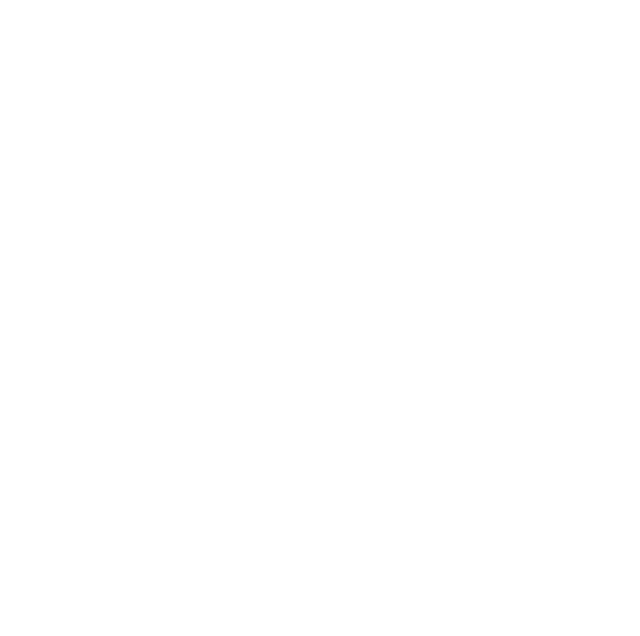
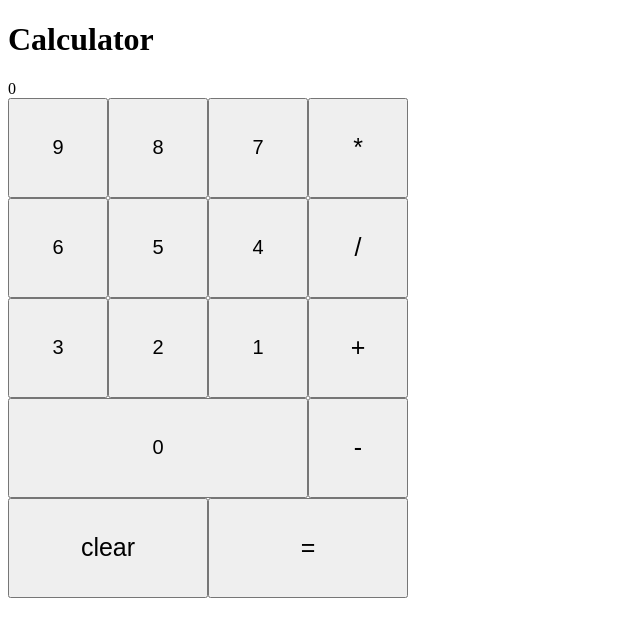
Before and after one commit to kylesw12/calculator, a plain HTML site: page index.html in a window 1280 px wide. Shown: the whole page, without its empty margins (0-640 px from the left). Drawn offline with Linux system fonts and the light colour scheme.

Commit message:
Create calculator interface design
Created a calculator on the webpage which doesn't
do anything right now, but is composed of buttons
and formatted like a calculator.

```diff
--- a/index.html
+++ b/index.html
@@ -7,6 +7,41 @@
         <script src="script.js" defer></script>
     </head>
     <body>
+        <div class="header">
+            <h1>Calculator</h1>
+        </div>
 
+        <div class="calc-body">
+            <div class="calc-display" id="display">
+                <!-- Displays equation/ result -->
+                 0
+            </div>
+            <div class="calc-buttons">
+                <div class="calc-inputs">
+                    <div class="calc-numbers">
+                        <button class="num">9</button>
+                        <button class="num">8</button>
+                        <button class="num">7</button>
+                        <button class="num">6</button>
+                        <button class="num">5</button>
+                        <button class="num">4</button>
+                        <button class="num">3</button>
+                        <button class="num">2</button>
+                        <button class="num">1</button>
+                        <button class="num zero">0</button>
+                    </div>
+                    <div class="calc-operators">
+                        <button class="op">*</button>
+                        <button class="op">/</button>
+                        <button class="op">+</button>
+                        <button class="op">-</button>
+                    </div>
+                </div>
+                <div class="calc-action">
+                    <button class="act">clear</button>
+                    <button class="act">=</button>
+                </div>
+            </div>
+        </div>
     </body>
 </html>
--- a/script.js
+++ b/script.js
@@ -0,0 +1,37 @@
+let num1 = '';
+let op = '';
+let num2 = '';
+
+function add(x, y){
+    return x + y;
+}
+
+function subtract(x, y){
+    return x - y;
+}
+
+function multiply(x, y){
+    return x * y;
+}
+
+function divide(x, y){
+    if(y == 0){
+        return "Error: Division by zero.";
+    }
+    return x / y;
+}
+
+function operate(operator, x, y){
+    switch(operator) {
+        case '*':
+            return multiply(x, y);
+        case '/':
+            return divide(x, y);
+        case '+':
+            return add(x, y);
+        case '-':
+            return subtract(x, y);
+        default:
+            return "Error: Unknown operator";
+    }
+}
--- a/style.css
+++ b/style.css
@@ -0,0 +1,54 @@
+
+.calc-buttons {
+    display: flex;
+    flex-direction: column;
+}
+
+.calc-inputs {
+    display: flex;
+    flex-direction: row;
+}
+
+.calc-numbers {
+    display: flex;
+    flex-wrap: wrap;
+    box-sizing: border-box;
+    height: 400px;
+    width: 300px;
+}
+
+.num {
+    box-sizing: border-box;
+    height: 100px;
+    width: 100px;
+    font-size: 20px;
+}
+
+.zero {
+    width: 300px;
+    text-align: center;
+}
+
+.calc-operators{
+    display:flex;
+    flex-direction: column;
+}
+
+.op {
+    height: 100px;
+    width: 100px;
+    font-size: 25px;
+}
+
+.calc-action{
+    display: flex;
+    box-sizing: border-box;
+    width: 400px;
+}
+
+.act {
+    box-sizing: border-box;
+    height: 100px;
+    width: 200px;
+    font-size: 25px;
+}
```
